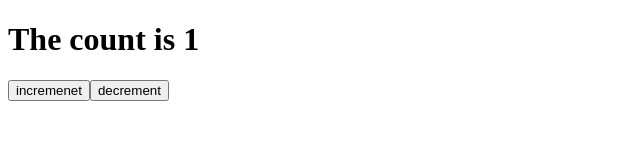
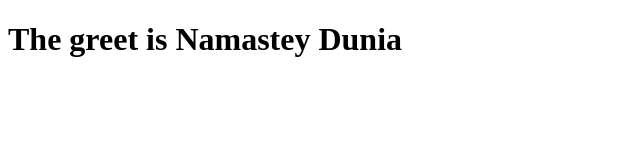
Before and after one commit to ritwiksadhu/Vue.js_tutorial, a plain HTML site: page index.html in a window 1280 px wide. Shown: the whole page, without its empty margins (0-640 px from the left). Drawn offline with nearby package versions, Linux system fonts and the light colour scheme.

Commit message:
showing function's values

```diff
--- a/index.html
+++ b/index.html
@@ -13,12 +13,8 @@
 
 -->
     <div class="test">
-
-        <h1>The count is {{count}}</h1>
-
-        <button v-on:click="incremenet(2)" >incremenet</button>
-
-        <button @click="decrement" >decrement</button>
+<!-- this is how we can show function's values -->
+        <h1>The greet is {{showGreeting()}}</h1>
     </div>
 </body>
 <script>
@@ -43,6 +39,9 @@
             decrement(){
                 this.count--
             },
+            showGreeting(){
+                return "Namastey Dunia"
+            }
         }
     }
     const vm = Vue.createApp(obj).mount('.test')
```
